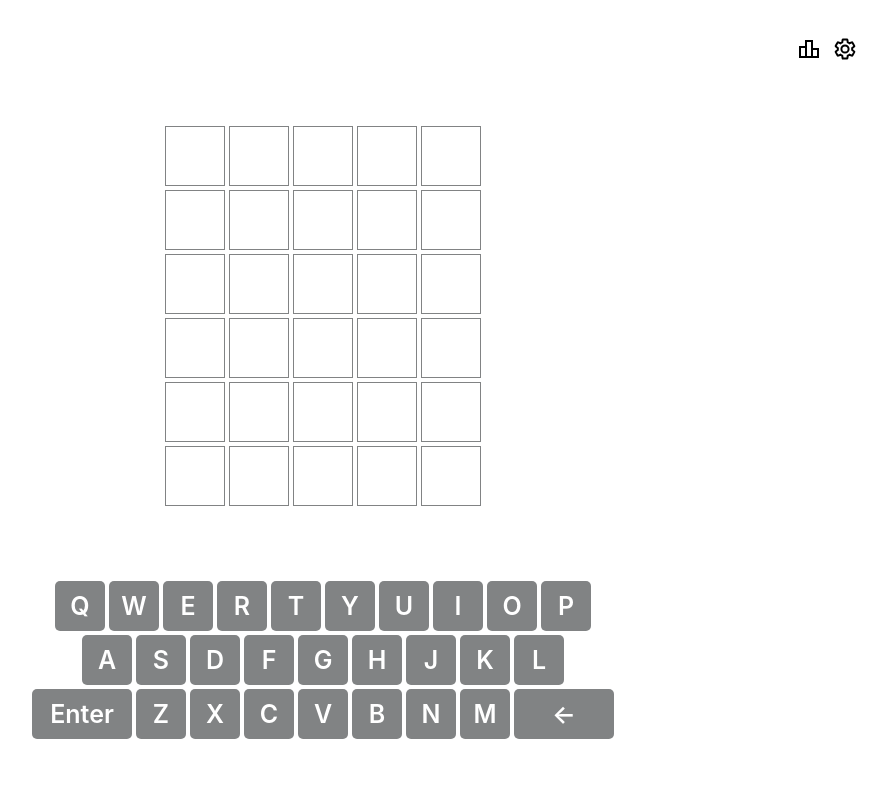
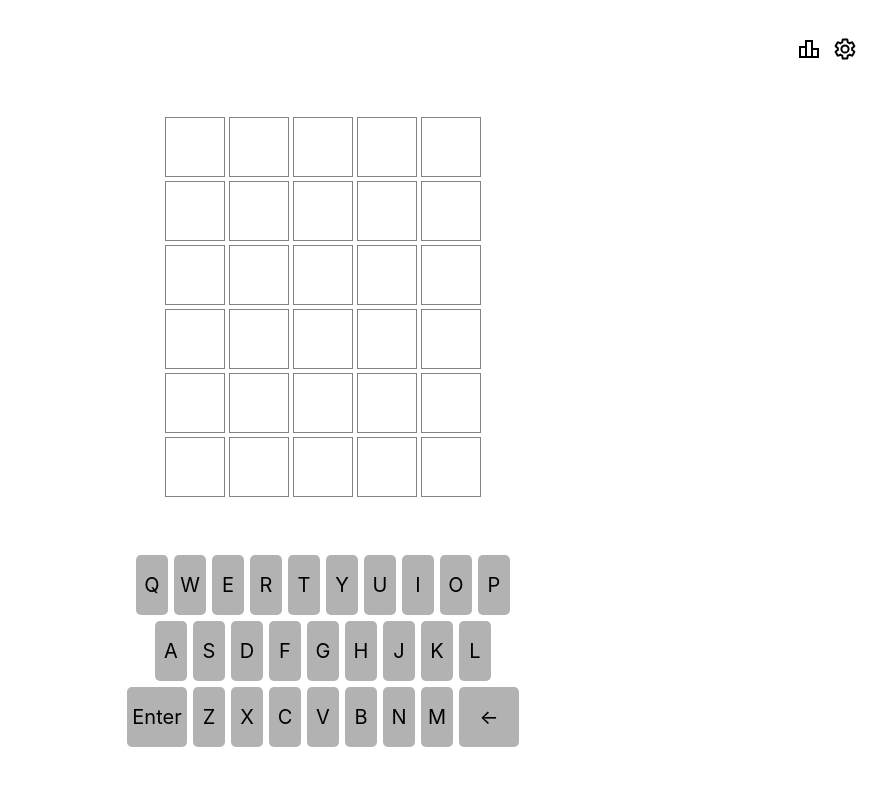
Before and after one commit to LevytsRoman/crappy-word-guessing-game, a React (Create React App) app: page / in a window 1280 px wide. Shown: the top 800 px of the page, without its empty margins (317-1204 px from the left). Built offline with nearby package versions, Linux system fonts and the light colour scheme.

Commit message:
add active state to keyboard, fix bug with letters appearing yellow when they hsouldnt be

```diff
--- a/src/App.scss
+++ b/src/App.scss
@@ -33,20 +33,14 @@ body {
 .letter-wrapper {
   position: relative;
   transform-style: preserve-3d;
-  transition: all 1200ms cubic-bezier(0.22, 0.61, 0.36, 1.02);
+  transition: all 600ms cubic-bezier(0.22, 0.61, 0.36, 1.02);
 }
 
 .flip .letter-wrapper {
   transform: rotateX(180deg);
 }
 
-.flip .letter-wrapper:nth-child(1) {
-  transform: rotateX(900deg);
-  transition-duration: 3600ms;
-}
-
 .flip .letter-wrapper:nth-child(2) {
-  transform: rotateX(540deg);
   transition-delay: 250ms !important;
 }
 
@@ -59,8 +53,6 @@ body {
 }
 
 .flip .letter-wrapper:nth-child(5) {
-  transform: rotateX(540deg);
-  transition-duration: 2400ms;
   transition-delay: 1000ms !important;
 }
 
@@ -75,7 +67,7 @@ body {
   display: flex;
   justify-content: center;
   align-items: center;
-  font-size: 35px;
+  font-size: 30px;
   font-weight: 600;
   text-transform: uppercase;
   margin: 2px;
@@ -116,19 +108,28 @@ body {
 }
 
 .keyboard-key {
-  color: $blank-card-background;
-  width: 50px;
-  height: 50px;
-  font-size: 25px;
+  color: black;
+  width: 32px;
+  height: 60px;
+  font-size: 20px;
   text-transform: capitalize;
-  font-weight: 600;
+  font-weight: 400;
   display: flex;
   justify-content: center;
   align-items: center;
-  background-color: #818384;
+  background-color: rgba(0, 0, 0, 0.3);
   border-radius: 5px;
-  margin: 2px;
+  margin: 3px;
   user-select: none;
+  border: none;
+}
+
+.keyboard-key:active {
+  background-color: rgba(0, 0, 0, 0.5);
+}
+
+.wide-letter {
+  width: 60px;
 }
 
 .previous-guesses .letter-guess {
--- a/src/components/Game.tsx
+++ b/src/components/Game.tsx
@@ -71,7 +71,7 @@ function Game({
       newError = 'Not a valid word';
     } else if (hardMode && newGameBoard[currentGuessRowIndex - 1]) {
       const previousRow = newGameBoard[currentGuessRowIndex - 1];
-      console.log(previousRow);
+
       for (const [i, letter] of previousRow.entries()) {
         if (
           letter.color === GREEN &&
@@ -115,15 +115,21 @@ function Game({
         }
 
         const totalNumberInWord = answer.split(letterObject.letter).length - 1;
+        console.log({ totalNumberInWord });
         const accountedFor = currentGuessRow
           .slice(0, index)
           .filter((a) => a.letter === letterObject.letter).length;
+        console.log({ accountedFor });
+        console.log({ index });
+        console.log({ currentGuessRow });
+        console.log(currentGuessRow.slice(index, currentGuessRow.length));
         const greenLater =
           currentGuessRow
             .slice(index, currentGuessRow.length)
             .filter(
-              (a) => a.letter === letterObject.letter && letterObject.color
+              (a) => a.letter === letterObject.letter && a.color === GREEN
             ).length > 0;
+        console.log({ greenLater });
         const letterYellow =
           totalNumberInWord > accountedFor &&
           !greenLater &&
--- a/src/components/Keyboard.tsx
+++ b/src/components/Keyboard.tsx
@@ -40,19 +40,15 @@ export default function Keyboard({ setKey, gameBoard }: LetterBox) {
       {KEYBOARD.map((row, j) => (
         <div className="keyboard-row" key={j}>
           {row.map((letter, i) => (
-            <div
+            <a
               onClick={() => setKey({ key: letter })}
-              style={{
-                width:
-                  letter === 'Backspace' || letter === 'Enter'
-                    ? '100px'
-                    : '50px',
-              }}
-              className={`keyboard-key ${decideKeyClass(letter, gameBoard)}`}
+              className={`keyboard-key ${decideKeyClass(letter, gameBoard)} ${
+                (letter === 'Backspace' || letter === 'Enter') && 'wide-letter'
+              }`}
               key={i}
             >
               {letter === 'Backspace' ? '←' : letter}
-            </div>
+            </a>
           ))}
         </div>
       ))}
--- a/src/components/Notification/index.scss
+++ b/src/components/Notification/index.scss
@@ -13,6 +13,7 @@
   left: 50%;
   opacity: 0;
   transform: translateX(-50%);
+  z-index: 100;
 }
 
 .notificatin-close {
```
